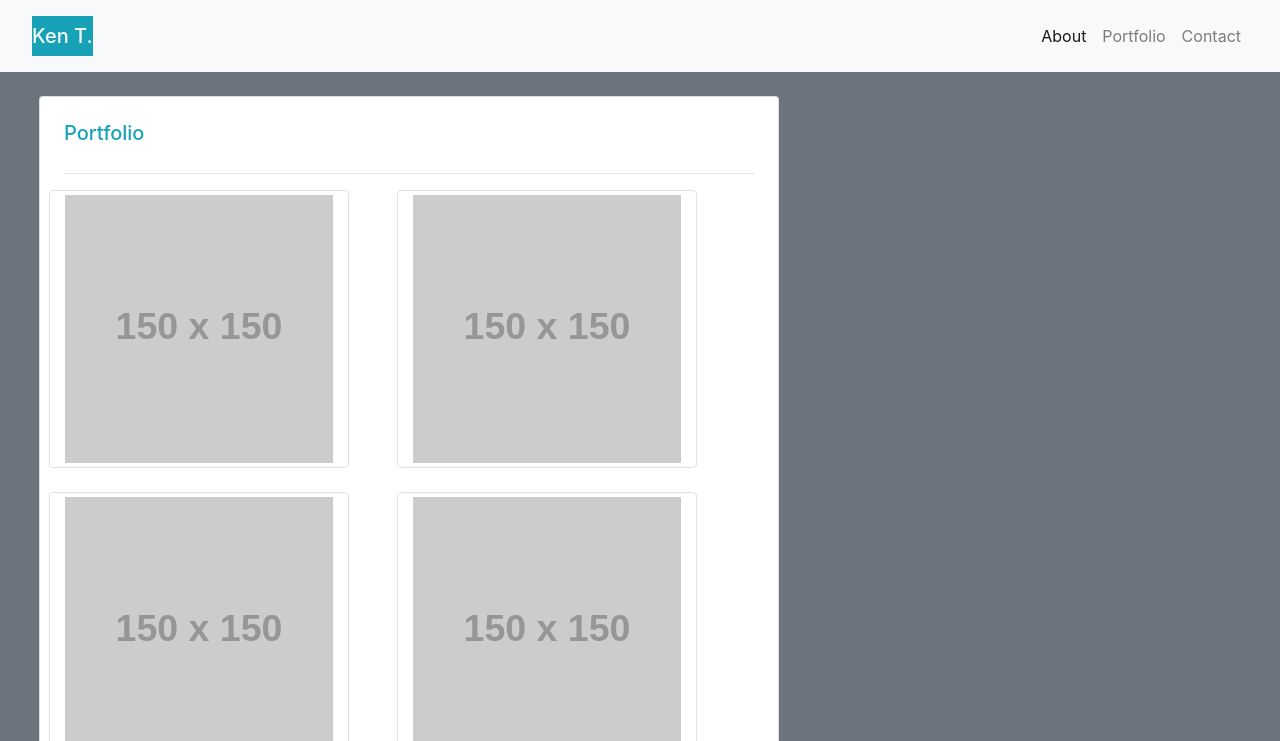
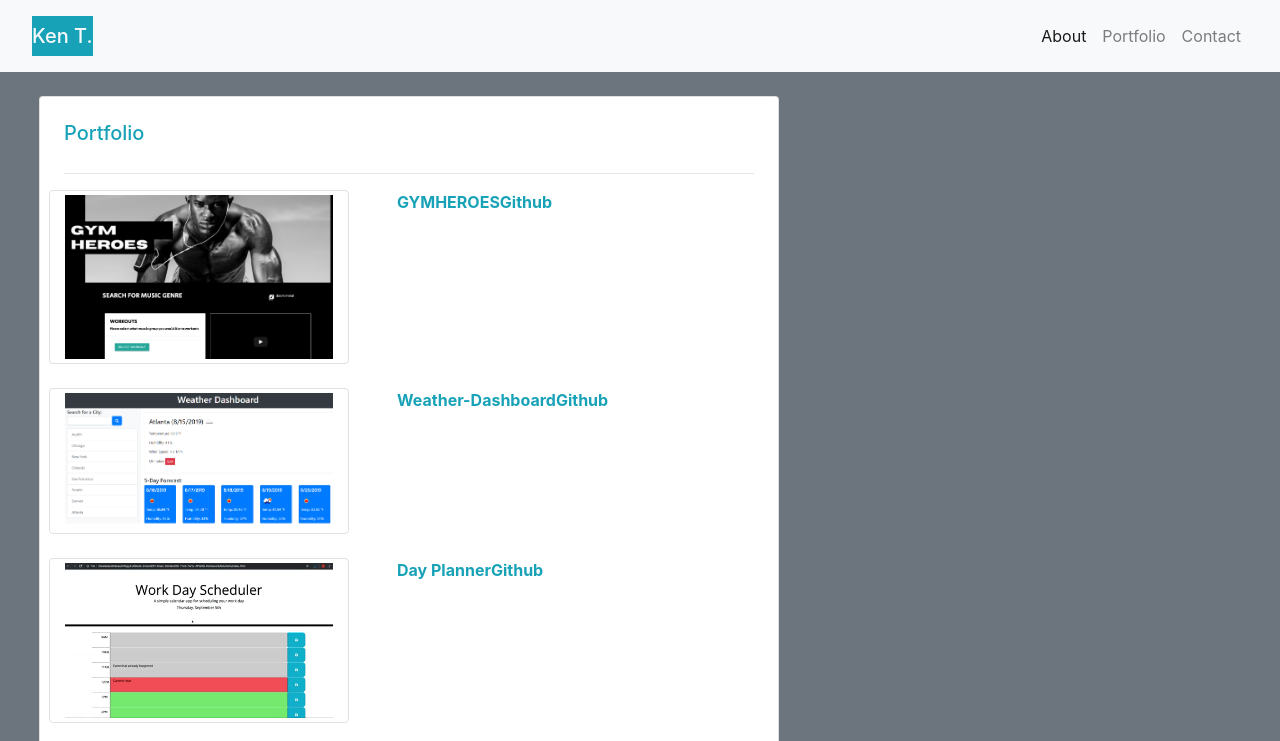
Before and after one commit to kent28808/KT-Portfolio, a plain HTML site: page portfolio.html in a window 1280 px wide. Shown: the top 741 px of the page. Drawn offline with nearby package versions, Linux system fonts and the light colour scheme; placeholder pictures from the web are drawn by us.

Commit message:
portfolio updated

```diff
--- a/portfolio.html
+++ b/portfolio.html
@@ -33,16 +33,24 @@
             <h5 class="card-title text-info">Portfolio</h5>
             <hr>
             <div class="row">
-                <img class="img-thumbnail mb-4 mr-5 col-md-5" src="https://via.placeholder.com/150"
-                    alt="Card image cap" />
-                <img class="img-thumbnail mb-4 mr-5 col-md-5" src="https://via.placeholder.com/150"
-                    alt="Card image cap" />
-                <img class="img-thumbnail mb-4 mr-5 col-md-5" src="https://via.placeholder.com/150"
-                    alt="Card image cap" />
-                <img class="img-thumbnail mb-4 mr-5 col-md-5" src="https://via.placeholder.com/150"
-                    alt="Card image cap" />
-                <img class="img-thumbnail mb-4 mr-5 col-md-5" src="https://via.placeholder.com/150"
-                    alt="Card image cap" />
+                <img class="img-thumbnail mb-4 mr-5 col-md-5" src="Assets/GYMHEROES.png" alt="GYMHEROES">
+                <a class="font-weight-bold text-info" href="https://kent28808.github.io/Project-01/">GYMHEROES</a>
+                <a class="font-weight-bold text-info" href=" https://github.com/kent28808/Project-01">Github</a>
+                <img class="img-thumbnail mb-4 mr-5 col-md-5" src="Assets/06-server-side-apis-homework-demo.png"
+                    alt="Weather Dashboard">
+                <a class="font-weight-bold text-info"
+                    href="https://kent28808.github.io/Weather-Dashboard/">Weather-Dashboard</a>
+                <a class="font-weight-bold text-info" href="https://github.com/kent28808/Weather-Dashboard">Github</a>
+                <img class="img-thumbnail mb-4 mr-5 col-md-5" src="Assets/05-third-party-apis-homework-demo.gif"
+                    alt="Day Planner" />
+                <a class="font-weight-bold text-info" href="https://kent28808.github.io/Schedule-planner/">Day
+                    Planner</a>
+                    <a class="font-weight-bold text-info" href="https://github.com/kent28808/Schedule-planner">Github</a>
+                <img class="img-thumbnail mb-4 mr-5 col-md-5" src="Assets/03-javascript-homework-demo.png"
+                    alt="Password Generator" />
+                <a class="font-weight-bold text-info" href="https://kent28808.github.io/Password-Generator">Password
+                    Generator</a>
+                    <a class="font-weight-bold text-info" href="https://github.com/kent28808/Password-Generator">Github</a>
             </div>
             <footer class="navbar fixed-bottom border-top border-info navbar-light bg-dark">
                 <a class="navbar-brand text-light text-center w-100" href="#">Copyright 2020</a>
```
Also changed, not shown: index.html (+1 -1 lines), Assets/portfolio screenshot 2.png (added).
